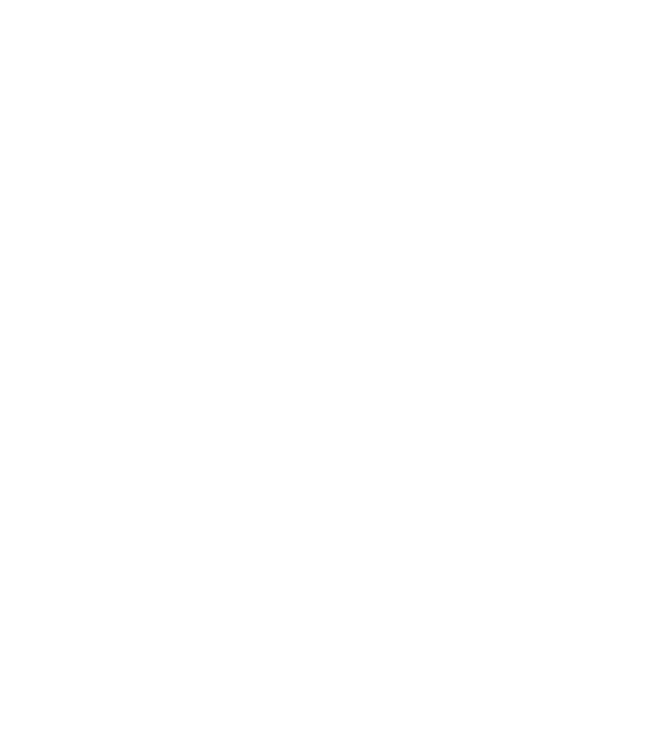
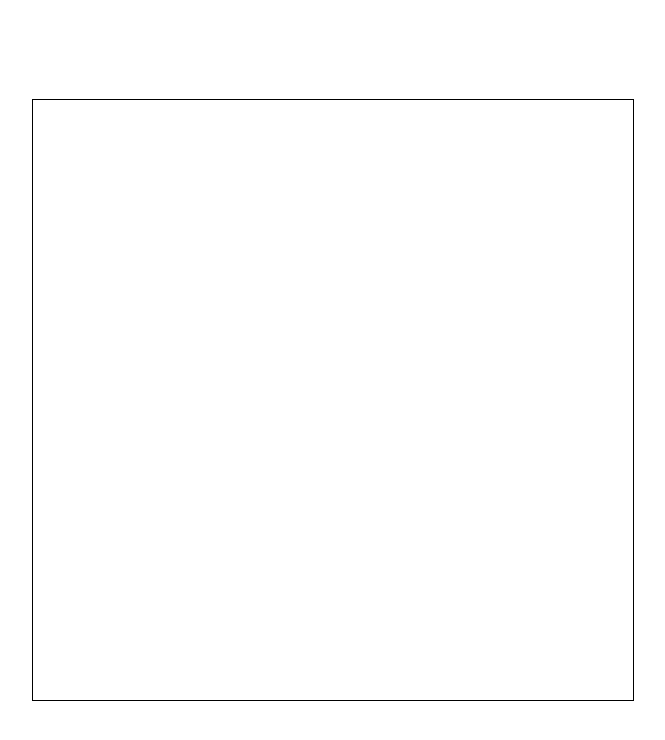
Before and after one commit to pedrocauan/Jogo_de_Colisao, a plain HTML site: page index.html in a window 1280 px wide. Shown: the whole page, without its empty margins (307-972 px from the left). Drawn offline with Linux system fonts and the light colour scheme.

Commit message:
Criando o cenário

```diff
--- a/assets/css/style.css
+++ b/assets/css/style.css
@@ -1,3 +1,13 @@
-body {
+* {
+    margin: 0;
+    padding: 0;
+    box-sizing: border-box;
+}
 
+/*Centraliza o jogo no centro da tela*/
+main {
+    height: 100vh;
+    display: flex;
+    justify-content: center;
+    align-items: center;
 }
--- a/assets/js/index.js
+++ b/assets/js/index.js
@@ -0,0 +1,68 @@
+
+//Variaveis do jogo
+let ALTURA, LARGURA //Largura e altura da tela do jogador.
+let canvas; //Canvas é o cenário do jogo
+let principal;  //tag main
+let ctx; //Tipo de cenário (2d)
+let frames = 0; //Frames do jogo
+
+// ======= COMPONENTES DE PROGRAMAÇÃO ======
+
+//Valida se o jogador clicou na tela.
+
+function criaCenario() {
+
+    tamanhoCenario();
+    canvas = document.createElement("canvas"); // a tag canvas é o cenário do jogo
+    canvas.width = LARGURA;
+    canvas.height = ALTURA;
+    canvas.style.border = "1px solid #000";
+
+    ctx = canvas.getContext("2d"); //Diz que o cenário vai ser 2d
+    principal = document.createElement("main"); //cria a tag main pra centralizar o cenário na tela
+    document.body.appendChild(principal).appendChild(canvas); //Coloca a tag canvas dentro da main
+    document.addEventListener("mousedown", clique); //verifica se o jogador clicou na tela
+
+}
+
+function tamanhoCenario() {
+    //Define o tamanho do canvas
+    ALTURA = window.innerHeight;
+    LARGURA = window.innerWidth;
+
+    //600px é o tamanho ideal pro tamanho do cenário
+    if (LARGURA >= 500) {
+        LARGURA = 600;
+        ALTURA = 600;
+    }
+}
+
+
+// =========  COMPONENTES DO JOGO DO JOGO ===========
+
+function clique(evento) {
+    alert("clicou");
+
+}
+
+//Repete o jogo para que ele nao suma depois de clicarmos pela primeira vez
+function roda() {
+
+}
+
+//atualiza o status do personagem
+function atualiza() {
+
+}
+
+//Aqui serao criado todos os objetos do cenário. ex: Chão, personagem, obstaculo
+function desenha() {
+
+}
+
+function main() {
+
+    criaCenario();
+}
+
+main();
```
Also changed, not shown: index.html (+0 -1 lines), 1 other file.
